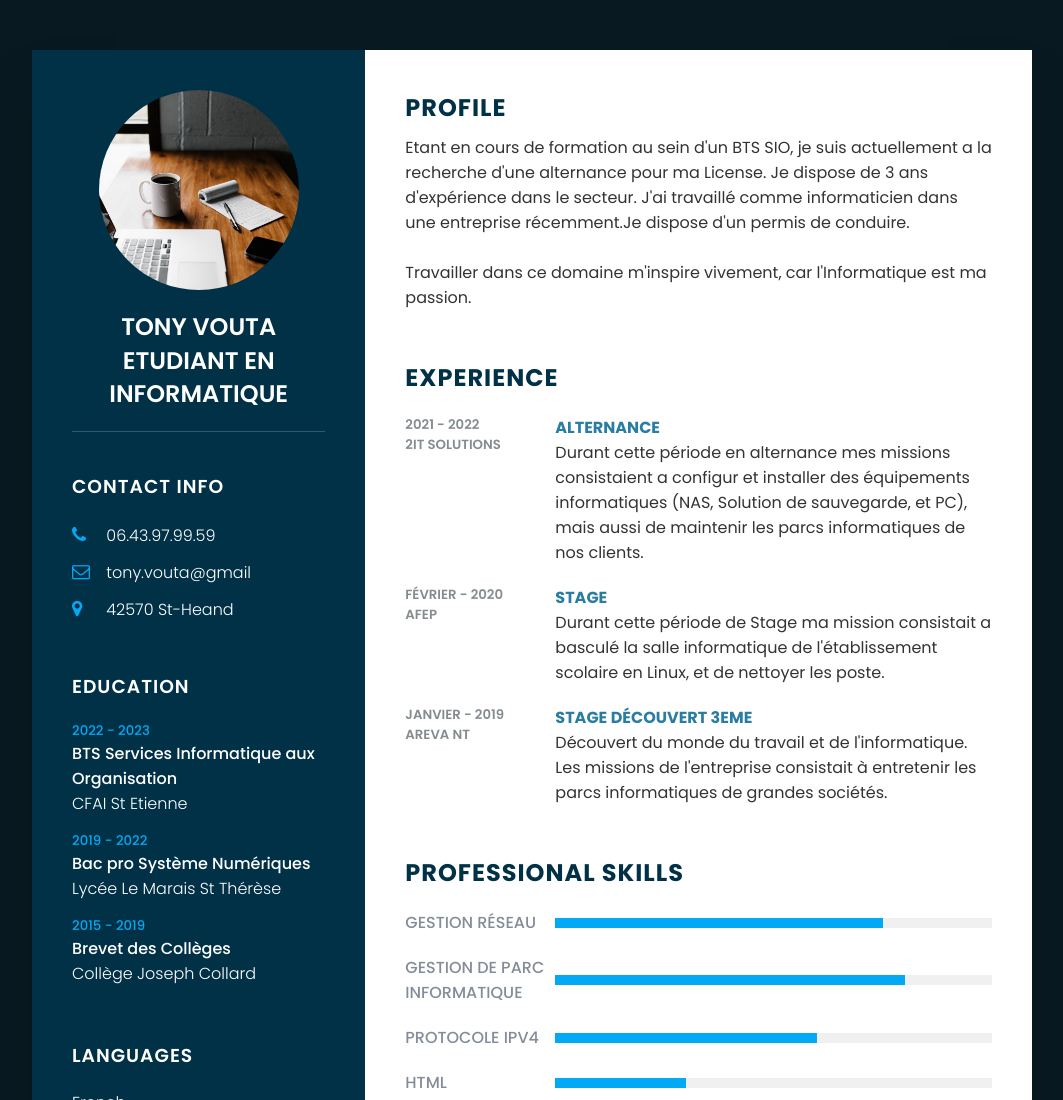
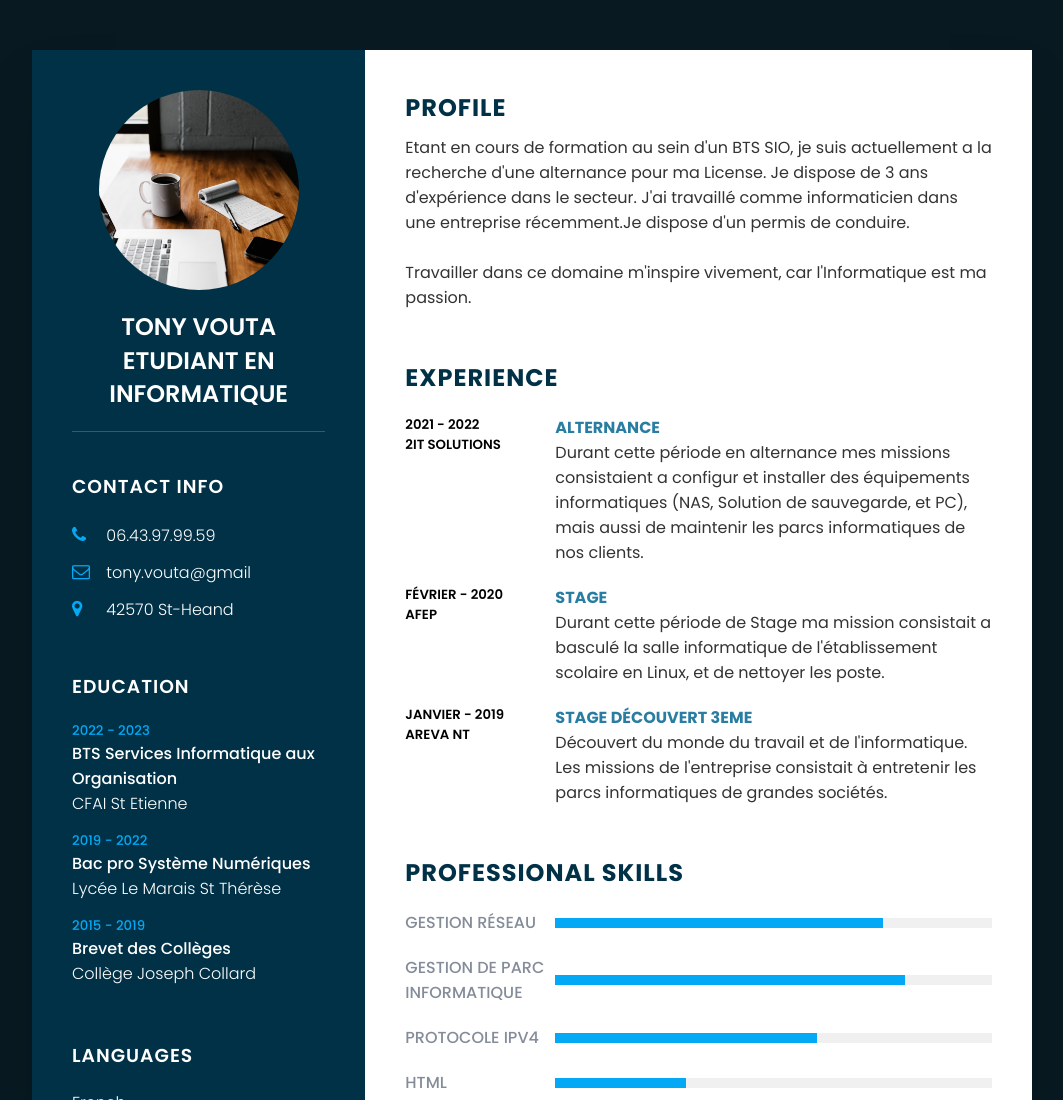
Before and after one commit to TonyV42570/CV-TonyVouta, a plain HTML site: page index.html in a window 1280 px wide. Shown: the top 1100 px of the page, without its empty margins (108-1171 px from the left). Drawn offline with Linux system fonts and the light colour scheme.

Commit message:
Update style.css

```diff
--- a/style.css
+++ b/style.css
@@ -182,7 +182,7 @@ p
 .about .box .year_company h5
 {
     text-transform: uppercase;
-    color: #848c90;
+    color: black;
     font-weight: 600;
 }
 .about .box .text h4
```
